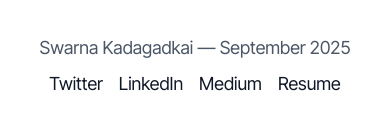
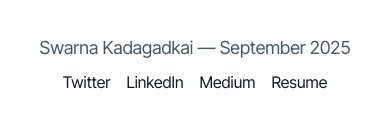
Before and after one commit to kswarn/dd-portfolio, a React (Vite) app: page /about in a window 390 px wide. Shown: the part 4965-5095 px from the top of the page. Built offline with nearby package versions, Linux system fonts and the light colour scheme; a web font is replaced by a local one.

Commit message:
adjust text size on mobile devices

```diff
--- a/src/components/About.tsx
+++ b/src/components/About.tsx
@@ -14,7 +14,7 @@
             href="/about"
             className="flex gap-2 w-fit items-center font-medium text-xl bg-[#40764c] hover:text-[#ffbdbd] text-white px-4 py-2 rounded-full transition-colors"
           >
-            <span className="">There's more</span> <ArrowRightIcon size={24} />
+            <span>There's more</span> <ArrowRightIcon size={24} />
           </a>
         </div>
 
--- a/src/components/Contact.tsx
+++ b/src/components/Contact.tsx
@@ -36,7 +36,7 @@
                 href={link.url}
                 target="_blank"
                 rel="noopener noreferrer"
-                className="text-lg text-gray-900 hover:text-blue-600 transition-colors"
+                className="text-md md:text-xl text-gray-900 hover:text-blue-600 transition-colors"
               >
                 {link.name}
               </a>
--- a/src/components/MenuOverlay.tsx
+++ b/src/components/MenuOverlay.tsx
@@ -59,7 +59,7 @@
           </div>
 
           <nav className="flex flex-col gap-8 h-1/2 md:h-full lg:h-full justify-between">
-            <div className="flex flex-col gap-2">
+            <div className="flex flex-col gap-4">
               <div>
                 <a
                   href="/about"
```
